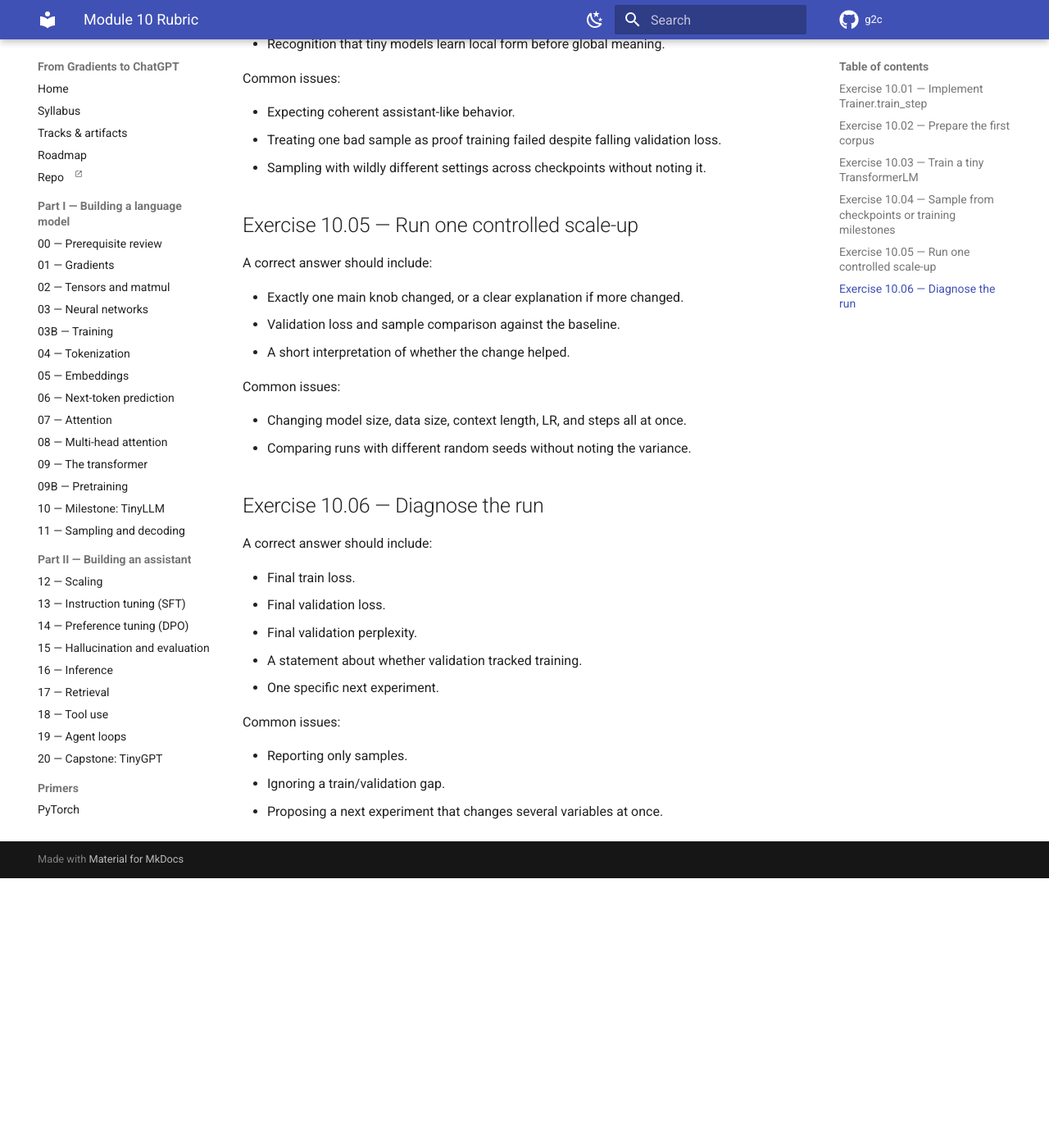
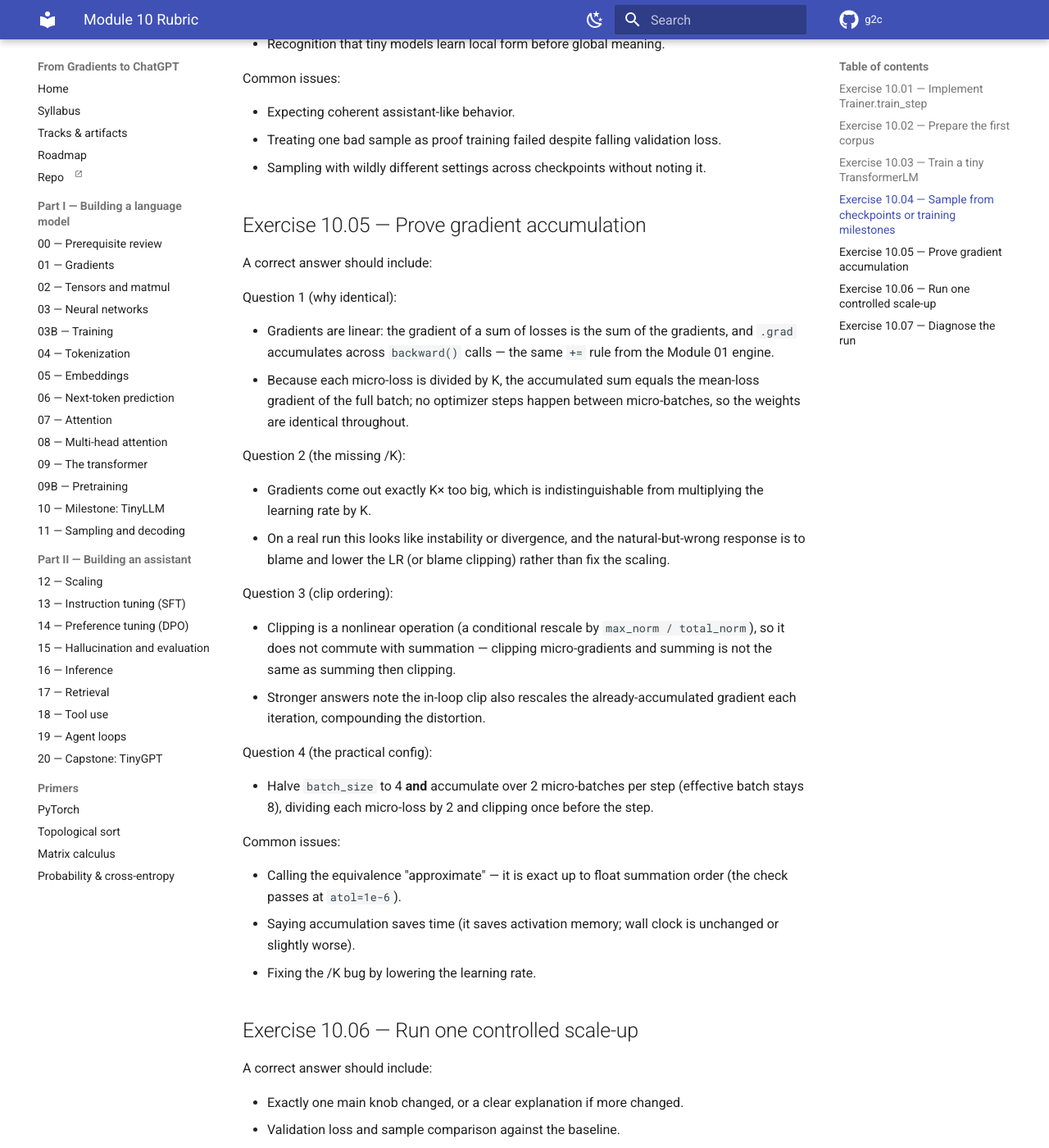
Before and after one commit to Mister-Meeseeks/g2c, an MkDocs documentation site: the page built from docs/rubrics/module-10.md, in a window 1280 px wide and 1400 px high, scrolled down 1806 px. Shown: the whole window at 82% size. Built offline with MkDocs 1.6.1 and Material for MkDocs 9.7.7, drawn with Linux system fonts in a browser that asks for light colours; comment, search, counter and statistics services are not loaded; before the commit the page ends 2877 px from its top, so only the background shows below that; some of the changed text lies outside the part shown.

Commit message:
Teach gradient accumulation in Module 10
The M-series notes told students to halve batch_size when memory runs
out, without mentioning that halving the batch changes the experiment
unless you accumulate. Now the module teaches the compensation.

Notebook Exercise 3B is a gradient check in the Module 01 tradition,
not a training run: one batch of 32 versus four accumulated
micro-batches of 8 agree to 3e-8, then two bugs are planted on purpose
-- dropping the /K yields gradients exactly K times too big (a silent
K-fold learning-rate multiplier), and clipping per micro-batch clips a
different vector than clipping once at the end, because clipping is
nonlinear and does not commute with summation.

The Trainer contract is deliberately untouched: train_step's docstring
is a fixed recipe every student follows, and forking it to serve a
memory technique would raise the module's difficulty for everyone.
Students who want accumulation in their own trainer now have the
verified pattern.

Co-Authored-By: Claude Fable 5 <noreply@anthropic.com>

```diff
--- a/docs/rubrics/module-10.md
+++ b/docs/rubrics/module-10.md
@@ -61,7 +61,36 @@ Common issues:
 - Treating one bad sample as proof training failed despite falling validation loss.
 - Sampling with wildly different settings across checkpoints without noting it.
 
-## Exercise 10.05 — Run one controlled scale-up
+## Exercise 10.05 — Prove gradient accumulation
+
+A correct answer should include:
+
+Question 1 (why identical):
+
+- Gradients are linear: the gradient of a sum of losses is the sum of the gradients, and `.grad` accumulates across `backward()` calls — the same `+=` rule from the Module 01 engine.
+- Because each micro-loss is divided by K, the accumulated sum equals the mean-loss gradient of the full batch; no optimizer steps happen between micro-batches, so the weights are identical throughout.
+
+Question 2 (the missing /K):
+
+- Gradients come out exactly K× too big, which is indistinguishable from multiplying the learning rate by K.
+- On a real run this looks like instability or divergence, and the natural-but-wrong response is to blame and lower the LR (or blame clipping) rather than fix the scaling.
+
+Question 3 (clip ordering):
+
+- Clipping is a nonlinear operation (a conditional rescale by `max_norm / total_norm`), so it does not commute with summation — clipping micro-gradients and summing is not the same as summing then clipping.
+- Stronger answers note the in-loop clip also rescales the already-accumulated gradient each iteration, compounding the distortion.
+
+Question 4 (the practical config):
+
+- Halve `batch_size` to 4 **and** accumulate over 2 micro-batches per step (effective batch stays 8), dividing each micro-loss by 2 and clipping once before the step.
+
+Common issues:
+
+- Calling the equivalence "approximate" — it is exact up to float summation order (the check passes at `atol=1e-6`).
+- Saying accumulation saves time (it saves activation memory; wall clock is unchanged or slightly worse).
+- Fixing the /K bug by lowering the learning rate.
+
+## Exercise 10.06 — Run one controlled scale-up
 
 A correct answer should include:
 
@@ -74,7 +103,7 @@ Common issues:
 - Changing model size, data size, context length, LR, and steps all at once.
 - Comparing runs with different random seeds without noting the variance.
 
-## Exercise 10.06 — Diagnose the run
+## Exercise 10.07 — Diagnose the run
 
 A correct answer should include:
 
```
Also changed, not shown: docs/modules/10-tinyllm.md (+7 -3 lines), 1 other file.
